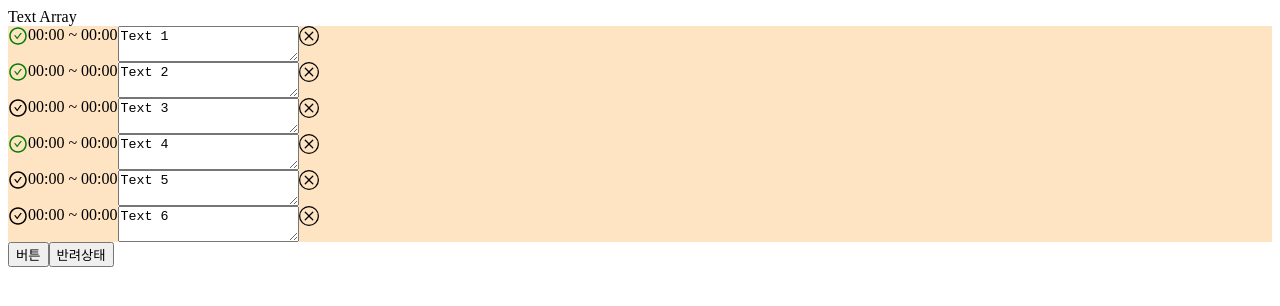
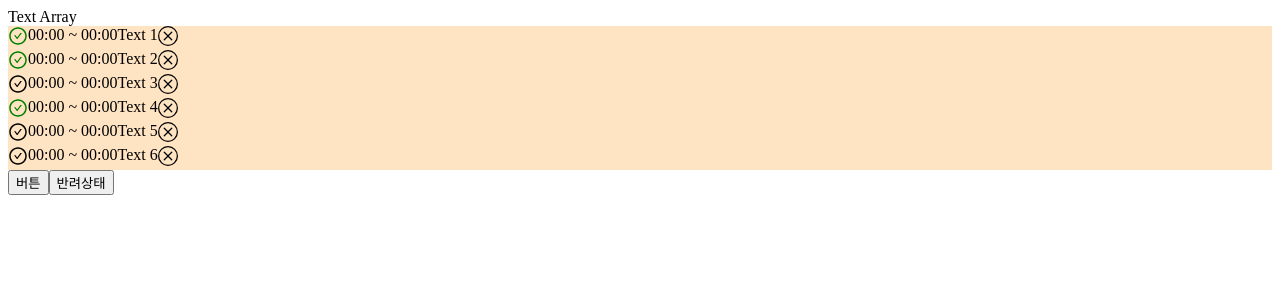
Before and after one commit to rmsoft-insu/nextboard, a Next.js app: page /proto in a window 1280 px wide. Shown: the top 306 px of the page. Built offline with nearby package versions, Linux system fonts and the light colour scheme.

Commit message:
글자 클릭 시 입력 폼 나타나는 기능 구현

```diff
--- a/components/proto/Card.tsx
+++ b/components/proto/Card.tsx
@@ -4,7 +4,6 @@ import { AiOutlineCheckCircle } from "react-icons/ai";
 import { BsXCircle } from "react-icons/bs";
 import styled from "styled-components";
 import RefineMeta from "./RefineMeta";
-import RefineText from "./RefineText";
 
 const variants: Variants = {
   open: {
@@ -87,6 +86,7 @@ const Card = ({ setId, item, id, list, setList }) => {
         key={item.id}
         animate={open ? "open" : "closed"}
         style={{ width: "100%", display: "flex" }}
+        onClick={isOpen ? handleClick : () => {}}
       >
         <CheckContainer>
           <input
@@ -103,9 +103,11 @@ const Card = ({ setId, item, id, list, setList }) => {
 
         {/* 발화 문장 입력 받는 Component */}
 
-        <textarea onFocus={handleClick} onBlur={handleClick}>
-          {item.text}
-        </textarea>
+        {isOpen ? (
+          <textarea>{item.text}</textarea>
+        ) : (
+          <div onClick={handleClick}>{item.text}</div>
+        )}
 
         <DeleteButton onClick={() => handleDelete(item)}>
           <BsXCircle size={20} />
--- a/components/proto/RefineMeta.tsx
+++ b/components/proto/RefineMeta.tsx
@@ -1,5 +1,12 @@
 const RefineMeta = () => {
-  return <div>Refine Meta</div>;
+  return (
+    <>
+      <div>sdfsd</div>
+      <div>sdfsd</div>
+      <div>sdfsd</div>
+      <input type="radio" />
+    </>
+  );
 };
 
 export default RefineMeta;
```
Also changed, not shown: components/proto/RefineText.tsx (deleted, +0 -9 lines).
